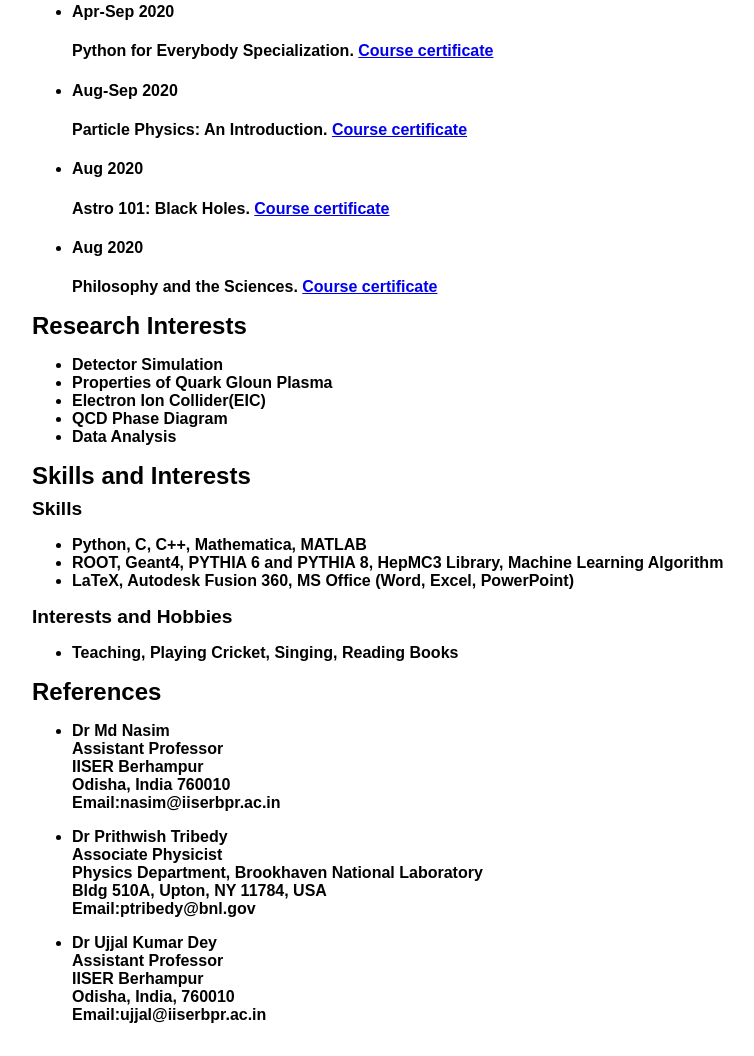
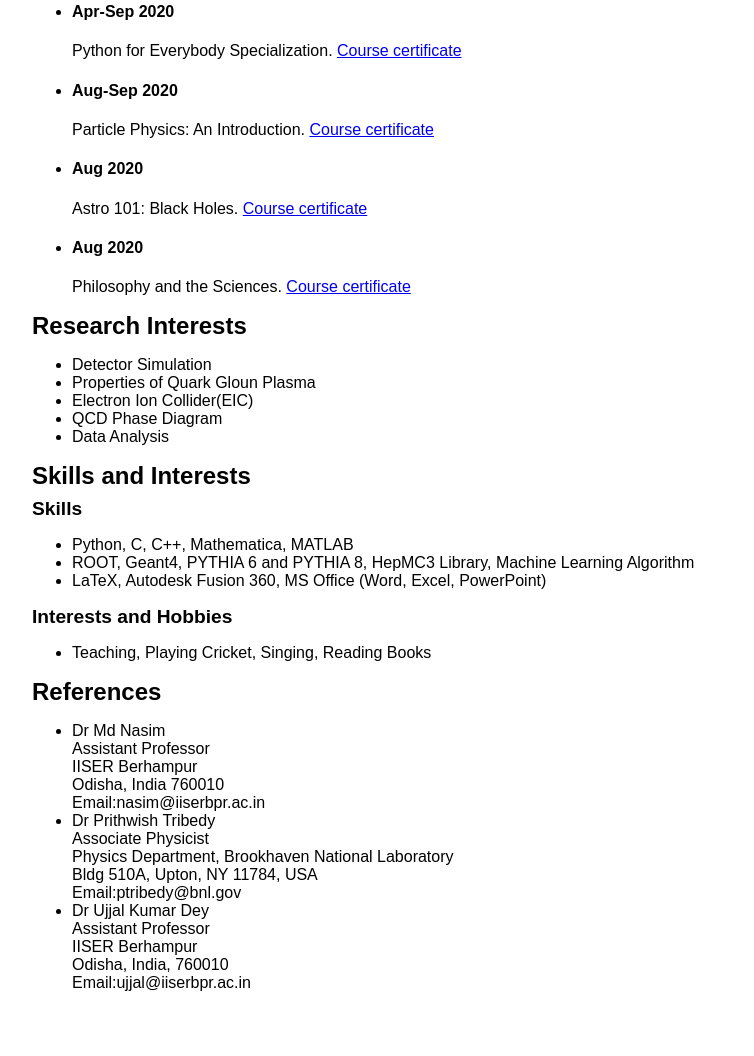
Before and after one commit to RNaik1109/NaikRakesh.com, a plain HTML site: page index.html in a window 1280 px wide. Shown: the part 2669-3725 px from the top of the page, without its empty margins (208-962 px from the left). After the commit the page ends 3693 px from the top, so only its background shows below. Drawn offline with Linux system fonts and the light colour scheme.

Commit message:
Update index.html

```diff
--- a/index.html
+++ b/index.html
@@ -195,12 +195,13 @@
 		</div>
 	</section>
            <section class="section">
+<section class="section">
   <div>
     <h2>Online Coursework</h2>
     <ul>
       <li>
         <h4>Apr-Sep 2020</h4>
-        <p><strong>Python for Everybody Specialization. <a href="https://coursera.org/share/d89bbf55acf646fadb706e90eb5e9f5f">Course certificate</a></p>
+        <p>Python for Everybody Specialization. <a href="https://coursera.org/share/d89bbf55acf646fadb706e90eb5e9f5f">Course certificate</a></p>
       </li>
       <li>
         <h4>Aug-Sep 2020</h4>
@@ -243,29 +244,30 @@
   </ul>
 </section>
 
+
 	<section class="section">
 	<h2>References</h2>
 	<ul>
 		<li>
-				<p>Dr Md Nasim<br>
+			Dr Md Nasim<br>
 			Assistant Professor<br>
 			IISER Berhampur<br>
 			Odisha, India 760010<br>
-				Email:nasim@iiserbpr.ac.in</p>
+			Email:nasim@iiserbpr.ac.in
 		</li>
 		<li>
-				<p>Dr Prithwish Tribedy<br>
+			Dr Prithwish Tribedy<br>
 			Associate Physicist<br>
 			Physics Department, Brookhaven National Laboratory<br>
 			Bldg 510A, Upton, NY 11784, USA<br>
-				Email:ptribedy@bnl.gov</p>
+			Email:ptribedy@bnl.gov
 		</li>
 		<li>
-				<p>Dr Ujjal Kumar Dey<br>
+			Dr Ujjal Kumar Dey<br>
 			Assistant Professor<br>
 			IISER Berhampur<br>
 			Odisha, India, 760010<br>
-				Email:ujjal@iiserbpr.ac.in</p>
+			Email:ujjal@iiserbpr.ac.in
 		</li>
 	</ul>
 </section>
```
Lines whose indentation alone changed are shown as unchanged.
